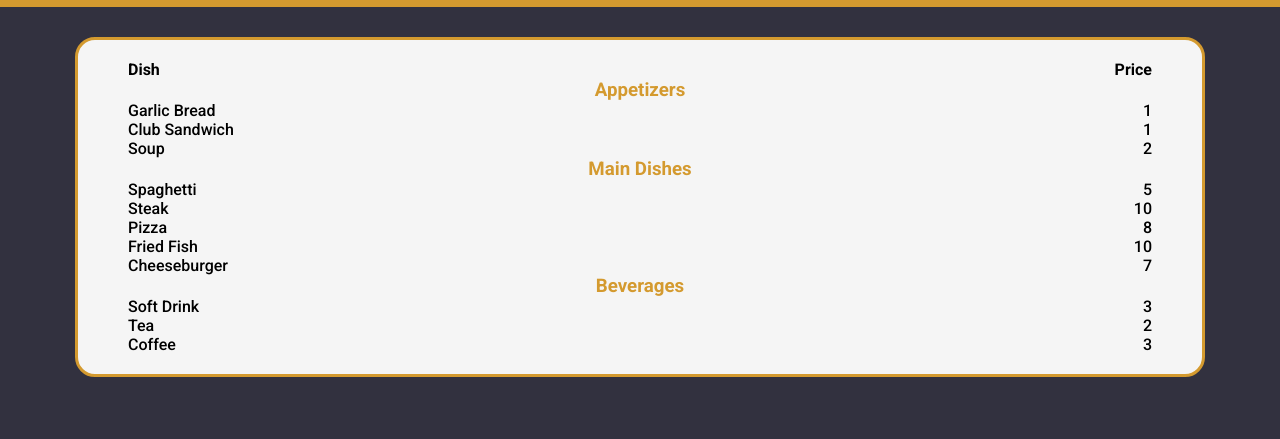
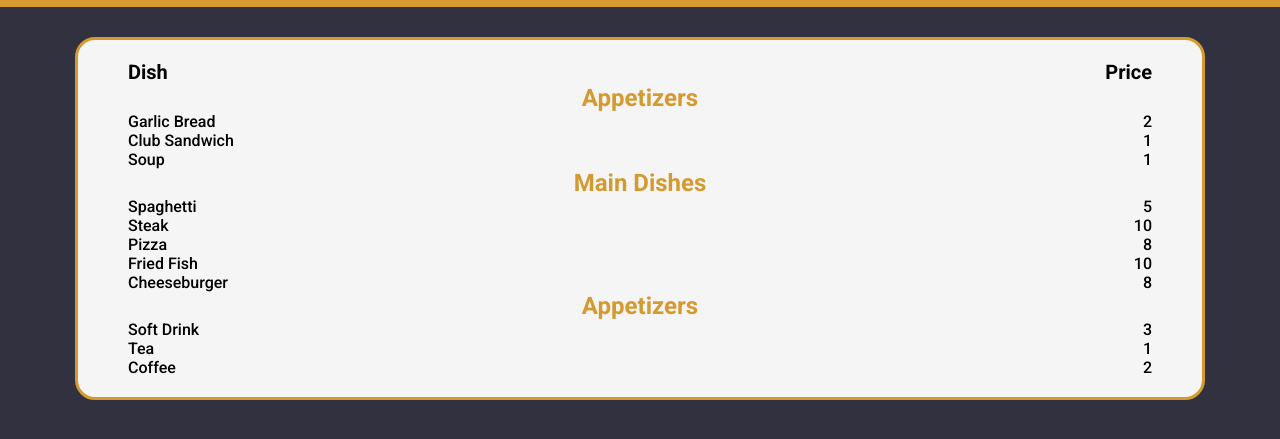
Before and after one commit to TalIQ501/odin_restaurant_page, a website built with webpack: page src/template.html in a window 1280 px wide. Shown: the part 51-490 px from the top of the page. Built offline with nearby package versions, Linux system fonts and the light colour scheme.

Commit message:
Completed menu design

```diff
--- /dev/null
+++ b/src/home.js
@@ -0,0 +1,35 @@
+import homeImgFile from './img/Lasagna by foodart.jpg';
+
+export const homePage = () => {
+    const homeDiv = document.createElement('div');
+    homeDiv.setAttribute('id', 'home')
+
+    const homeBg = document.createElement('div');
+    homeBg.setAttribute('id', 'home-bg');
+    homeBg.classList.add('img-container');
+
+    const homeImg = document.createElement('img');
+    homeImg.src = homeImgFile;
+
+    homeBg.appendChild(homeImg);
+
+    const homeText = document.createElement('div');
+    homeText.setAttribute('id', 'home-text');
+    homeText.classList.add('border-section');
+
+    const headline = document.createElement('p');
+    headline.classList.add('headline');
+    headline.texthome = 'Savour the Flavour';
+
+    const smallText = document.createElement('p');
+    smallText.classList.add('small-text');
+    smallText.texthome = 'Eat delicious food from across the globe, inside our cosy restaurant';
+
+    homeText.appendChild(headline);
+    homeText.appendChild(smallText);
+
+    homeDiv.appendChild(homeBg);
+    homeDiv.appendChild(homeText);
+
+    divContent.appendChild(homeDiv)
+}
--- /dev/null
+++ b/src/menu.js
@@ -0,0 +1,217 @@
+export const menuPage = (targetDiv) => {
+    const menuDiv = document.createElement('div');
+    menuDiv.setAttribute('id', 'menu');
+
+    const menuHeader = document.createElement('div');
+    menuHeader.setAttribute('id', 'menu-header');
+
+    const menuHeaderName = document.createElement('div');
+    menuHeaderName.setAttribute('id', 'menu-header-name');
+    menuHeaderName.textContent = 'Dish'
+
+    const menuHeaderPrice = document.createElement('div');
+    menuHeaderPrice.setAttribute('id', 'menu-header-price');
+    menuHeaderPrice.textContent = 'Price'
+
+    menuHeader.appendChild(menuHeaderName)
+    menuHeader.appendChild(menuHeaderPrice)
+
+    const appetizers = document.createElement('div');
+    appetizers.setAttribute('id', 'menu-appetizers');
+    appetizers.classList.add('menu-categories');
+
+    const appetizersHead = document.createElement('h3');
+    appetizersHead.textContent = 'Appetizers';
+
+    const garlicBread = document.createElement('div')
+    garlicBread.classList.add('menu-item');
+
+    const garlicBreadName = document.createElement('p');
+    garlicBreadName.classList.add('menu-name');
+    garlicBreadName.textContent = 'Garlic Bread'
+
+    const garlicBreadPrice = document.createElement('p');
+    garlicBreadPrice.classList.add('menu-price');
+    garlicBreadPrice.textContent = '2';
+
+    garlicBread.appendChild(garlicBreadName);
+    garlicBread.appendChild(garlicBreadPrice);
+
+    const clubSandwich = document.createElement('div')
+    clubSandwich.classList.add('menu-item');
+
+    const clubSandwichName = document.createElement('p');
+    clubSandwichName.classList.add('menu-name');
+    clubSandwichName.textContent = 'Club Sandwich';
+
+    const clubSandwichPrice = document.createElement('p');
+    clubSandwichPrice.classList.add('menu-price');
+    clubSandwichPrice.textContent = '1';
+
+    clubSandwich.appendChild(clubSandwichName);
+    clubSandwich.appendChild(clubSandwichPrice);
+
+    const soup = document.createElement('div')
+    soup.classList.add('menu-item');
+
+    const soupName = document.createElement('p');
+    soupName.classList.add('menu-name');
+    soupName.textContent = 'Soup';
+
+    const soupPrice = document.createElement('p');
+    soupPrice.classList.add('menu-price');
+    soupPrice.textContent = '1';
+
+    soup.appendChild(soupName);
+    soup.appendChild(soupPrice);
+
+    appetizers.appendChild(appetizersHead);
+    appetizers.appendChild(garlicBread);
+    appetizers.appendChild(clubSandwich);
+    appetizers.appendChild(soup);
+
+    const mainDishes = document.createElement('div');
+    mainDishes.setAttribute('id', 'menu-mainDishes');
+    mainDishes.classList.add('menu-categories');
+
+    const mainDishesHead = document.createElement('h3');
+    mainDishesHead.textContent = 'Main Dishes';
+
+    const spaghetti = document.createElement('div')
+    spaghetti.classList.add('menu-item');
+
+    const spaghettiName = document.createElement('p');
+    spaghettiName.classList.add('menu-name');
+    spaghettiName.textContent = 'Spaghetti';
+
+    const spaghettiPrice = document.createElement('p');
+    spaghettiPrice.classList.add('menu-price');
+    spaghettiPrice.textContent = '5';
+
+    spaghetti.appendChild(spaghettiName);
+    spaghetti.appendChild(spaghettiPrice);
+
+    const steak = document.createElement('div')
+    steak.classList.add('menu-item');
+
+    const steakName = document.createElement('p');
+    steakName.classList.add('menu-name');
+    steakName.textContent = 'Steak';
+
+    const steakPrice = document.createElement('p');
+    steakPrice.classList.add('menu-price');
+    steakPrice.textContent = '10';
+
+    steak.appendChild(steakName);
+    steak.appendChild(steakPrice);
+
+    const pizza = document.createElement('div')
+    pizza.classList.add('menu-item');
+
+    const pizzaName = document.createElement('p');
+    pizzaName.classList.add('menu-name');
+    pizzaName.textContent = 'Pizza';
+
+    const pizzaPrice = document.createElement('p');
+    pizzaPrice.classList.add('menu-price');
+    pizzaPrice.textContent = '8';
+
+    pizza.appendChild(pizzaName);
+    pizza.appendChild(pizzaPrice);
+
+    const friedFish = document.createElement('div')
+    friedFish.classList.add('menu-item');
+
+    const friedFishName = document.createElement('p');
+    friedFishName.classList.add('menu-name');
+    friedFishName.textContent = 'Fried Fish';
+
+    const friedFishPrice = document.createElement('p');
+    friedFishPrice.classList.add('menu-price');
+    friedFishPrice.textContent = '10';
+
+    friedFish.appendChild(friedFishName);
+    friedFish.appendChild(friedFishPrice);
+
+    const cheeseBurger = document.createElement('div')
+    cheeseBurger.classList.add('menu-item');
+
+    const cheeseBurgerName = document.createElement('p');
+    cheeseBurgerName.classList.add('menu-name');
+    cheeseBurgerName.textContent = 'Cheeseburger';
+
+    const cheeseBurgerPrice = document.createElement('p');
+    cheeseBurgerPrice.classList.add('menu-price');
+
+    cheeseBurger.appendChild(cheeseBurgerName);
+    cheeseBurger.appendChild(cheeseBurgerPrice);
+    cheeseBurgerPrice.textContent = '8';
+
+    mainDishes.appendChild(mainDishesHead);
+    mainDishes.appendChild(spaghetti);
+    mainDishes.appendChild(steak);
+    mainDishes.appendChild(pizza);
+    mainDishes.appendChild(friedFish);
+    mainDishes.appendChild(cheeseBurger);
+
+    const beverages = document.createElement('div');
+    beverages.setAttribute('id', 'menu-beverages');
+    beverages.classList.add('menu-categories');
+
+    const beveragesHead = document.createElement('h3');
+    beveragesHead.textContent = 'Appetizers';
+
+    const softDrink = document.createElement('div')
+    softDrink.classList.add('menu-item');
+
+    const softDrinkName = document.createElement('p');
+    softDrinkName.classList.add('menu-name');
+    softDrinkName.textContent = 'Soft Drink';
+
+    const softDrinkPrice = document.createElement('p');
+    softDrinkPrice.classList.add('menu-price');
+    softDrinkPrice.textContent = '3';
+
+    softDrink.appendChild(softDrinkName);
+    softDrink.appendChild(softDrinkPrice);
+
+    const tea = document.createElement('div')
+    tea.classList.add('menu-item');
+
+    const teaName = document.createElement('p');
+    teaName.classList.add('menu-name');
+    teaName.textContent = 'Tea';
+
+    const teaPrice = document.createElement('p');
+    teaPrice.classList.add('menu-price');
+    teaPrice.textContent = '1';
+
+    tea.appendChild(teaName);
+    tea.appendChild(teaPrice);
+
+    const coffee = document.createElement('div')
+    coffee.classList.add('menu-item');
+
+    const coffeeName = document.createElement('p');
+    coffeeName.classList.add('menu-name');
+    coffeeName.textContent = 'Coffee';
+
+    const coffeePrice = document.createElement('p');
+    coffeePrice.classList.add('menu-price');
+    coffeePrice.textContent = '2';
+
+    coffee.appendChild(coffeeName);
+    coffee.appendChild(coffeePrice);
+
+    beverages.appendChild(beveragesHead);
+    beverages.appendChild(softDrink);
+    beverages.appendChild(tea);
+    beverages.appendChild(coffee)
+
+    menuDiv.appendChild(menuHeader);
+    menuDiv.appendChild(appetizers);
+    menuDiv.appendChild(mainDishes);
+    menuDiv.appendChild(beverages);
+
+    targetDiv.appendChild(menuDiv);
+}
--- a/src/styles.css
+++ b/src/styles.css
@@ -19,7 +19,7 @@ body {
     background-color: var(--dark-grey);
 }
 
-:is(header, .menu-header, .menu-item) {
+:is(header, #menu-header, .menu-item) {
     display: flex;
     flex-direction: row;
     justify-content: space-between;
@@ -110,20 +110,13 @@ img {
     font-weight: 500;
 }
 
-.menu-header {
+#menu-header {
+    font-size: 1.25rem;
     font-weight: 600;
 }
 
 .menu-categories h3 {
+    font-size: 1.5rem;
     text-align: center;
     color: var(--dark-orange);
 }
-
-.menu-item {
-
-}
-
-.menu-name {
-
-
-}
--- a/src/template.html
+++ b/src/template.html
@@ -9,7 +9,7 @@
     <header>
         <div id="logo-div">
             <h1>Odin Restaurant</h1>
-            <div class="img-container" style="padding: 0px ;">
+            <div class="img-container">
 
             </div>
         </div>
@@ -20,65 +20,7 @@
         </nav>
     </header>
     <section id="content">
-        <div id="menu">
-            <div class="menu-header">
-                <div class="menu-name-header">Dish</div>
-                <div class="menu-price-header">Price</div>
-            </div>
-            <div id="menu-appetizers" class="menu-categories">
-                <h3>Appetizers</h3>
-                <div id="" class="menu-item">
-                    <div class="menu-name">Garlic Bread</div>
-                    <div class="menu-price">1</div>
-                </div>
-                <div id="" class="menu-item">
-                    <div class="menu-name">Club Sandwich</div>
-                    <div class="menu-price">1</div>
-                </div>
-                <div id="" class="menu-item">
-                    <div class="menu-name">Soup</div>
-                    <div class="menu-price">2</div>
-                </div>
-            </div>
-            <div id="menu-dishes" class="menu-categories">
-                <h3>Main Dishes</h3>
-                <div id="" class="menu-item">
-                    <div class="menu-name">Spaghetti</div>
-                    <div class="menu-price">5</div>
-                </div>
-                <div id="" class="menu-item">
-                    <div class="menu-name">Steak</div>
-                    <div class="menu-price">10</div>
-                </div>
-                <div id="" class="menu-item">
-                    <div class="menu-name">Pizza</div>
-                    <div class="menu-price">8</div>
-                </div>
-                <div id="" class="menu-item">
-                    <div class="menu-name">Fried Fish</div>
-                    <div class="menu-price">10</div>
-                </div>
-                <div id="" class="menu-item">
-                    <div class="menu-name">Cheeseburger</div>
-                    <div class="menu-price">7</div>
-                </div>
-            </div>
-            <div id="menu-beverages" class="menu-categories">
-                <h3>Beverages</h3>
-                <div id="" class="menu-item">
-                    <div class="menu-name">Soft Drink</div>
-                    <div class="menu-price">3</div>
-                </div>
-                <div id="" class="menu-item">
-                    <div class="menu-name">Tea</div>
-                    <div class="menu-price">2</div>
-                </div>
-                <div id="" class="menu-item">
-                    <div class="menu-name">Coffee</div>
-                    <div class="menu-price">3</div>
-                </div>
-            </div>
-        </div>
+
     </section>
 </body>
 </html>
```
Also changed, not shown: src/index.js (+4 -34 lines), 1 other file.
